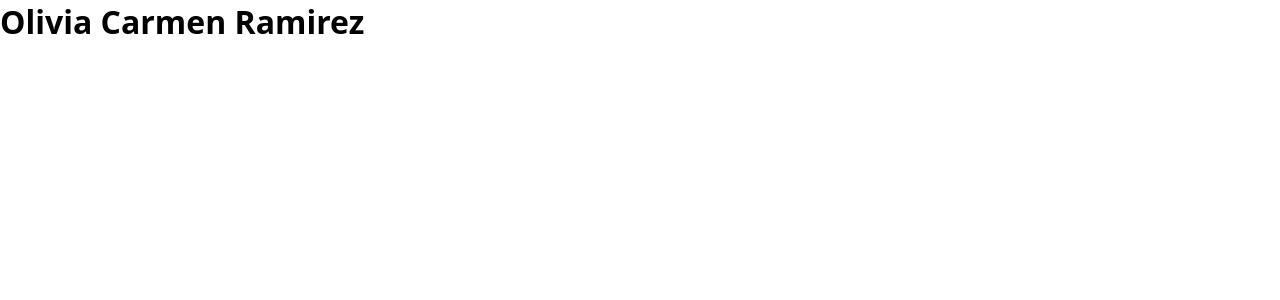
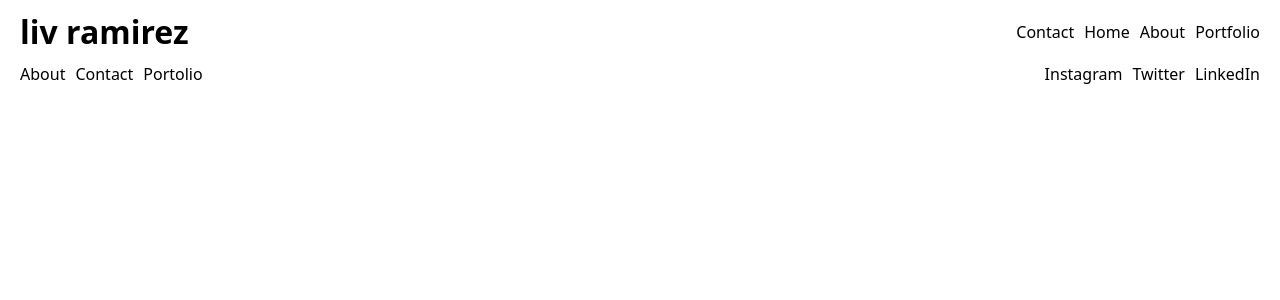
Before and after one commit to G0LD3N-c0de/olivia_repository, a React (Vite) app: page / in a window 1280 px wide. Shown: the top 300 px of the page. Built offline with nearby package versions, Linux system fonts and the light colour scheme.

Commit message:
Add header and footer

```diff
--- a/package.json
+++ b/package.json
@@ -17,6 +17,7 @@
     "@types/react": "^19.3.0",
     "@types/react-dom": "^19.3.0",
     "@vitejs/plugin-react": "^6.1.2",
+    "gh-pages": "^6.3.0",
     "oxlint": "^1.90.0",
     "vite": "^8.3.6"
   }
--- a/src/App.jsx
+++ b/src/App.jsx
@@ -1,4 +1,5 @@
 import  Header  from './components/Header.jsx'
+import Footer from './components/Footer.jsx'
 
 
 function App() {
@@ -6,6 +7,7 @@ function App() {
   return (
     <div>
       <Header />
+      <Footer />
     </div>
   )
 }
--- /dev/null
+++ b/src/components/Footer.css
@@ -0,0 +1,16 @@
+.footer {
+    display: flex;
+    align-items: center;
+    justify-content: space-between;
+    margin: 10px 20px 10px 20px;
+}
+
+.footer__nav-bar {
+    display: flex;
+    column-gap: 10px;
+}
+
+.footer__socials {
+    display: flex;
+    column-gap: 10px;
+}
--- /dev/null
+++ b/src/components/Footer.jsx
@@ -0,0 +1,20 @@
+import "./Footer.css"
+
+function Footer() {
+    return (
+        <div className="footer">
+            <nav className="footer__nav-bar">
+                <a>About</a>
+                <a>Contact</a>
+                <a>Portolio</a>
+            </nav>
+            <nav className="footer__socials">
+                <a>Instagram</a>
+                <a>Twitter</a>
+                <a>LinkedIn</a>
+            </nav>
+        </div>
+    )
+}
+
+export default Footer
--- /dev/null
+++ b/src/components/Header.css
@@ -0,0 +1,11 @@
+.header {
+    display: flex;
+    align-items: center;
+    justify-content: space-between;
+    margin: 10px 20px 10px 20px;
+}
+
+.header__nav-bar {
+    display: flex;
+    column-gap: 10px;
+}
--- a/src/components/Header.jsx
+++ b/src/components/Header.jsx
@@ -1,7 +1,15 @@
+import './Header.css'
+
 function Header() {
   return (
-    <div>
-      <h1>Olivia Carmen Ramirez</h1>
+    <div className="header">
+      <h1 className="header__title">liv ramirez</h1>
+      <nav className="header__nav-bar">
+        <a>Contact</a>
+        <a>Home</a>
+        <a>About</a>
+        <a>Portfolio</a>
+      </nav>
     </div>
   )
 }
--- a/vite.config.js
+++ b/vite.config.js
@@ -4,4 +4,5 @@ import { defineConfig } from 'vite'
 // https://vite.dev/config/
 export default defineConfig({
   plugins: [react()],
+  base: '/olivia_repository/'
 })
```
Also changed, not shown: 1 other file (tests, documents, lock files or other folders).
